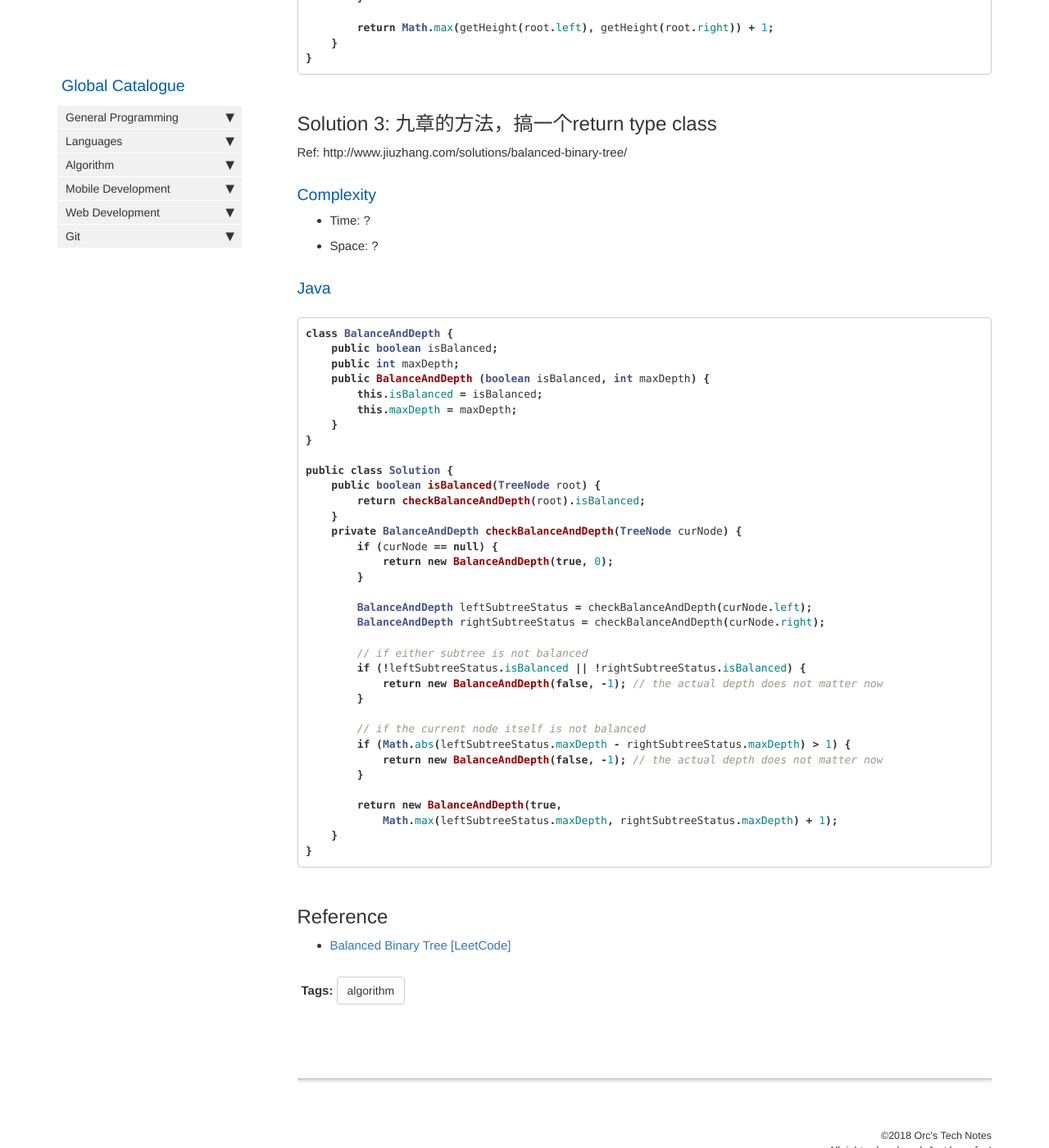
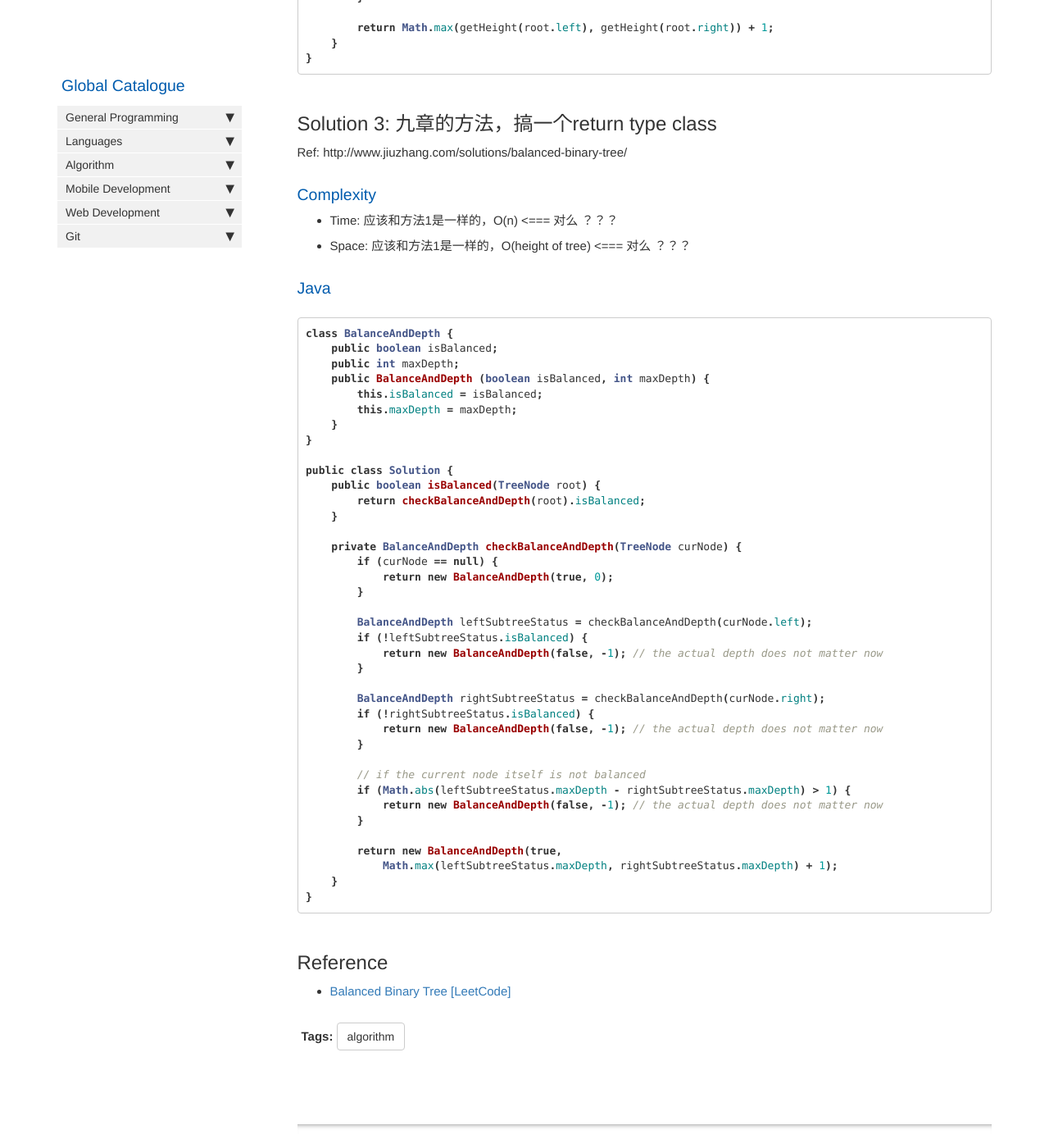
Before and after one commit to HungryOrc/hungryorc.github.io, a Jekyll site: the page built from pages/algorithm/algorithm_balanced_binary_tree.md, in a window 1280 px wide and 1400 px high, scrolled down 2415 px. Shown: the whole window at 82% size. Built offline with Jekyll 4.4.1, drawn with Linux system fonts in a browser that asks for light colours; nearby versions of some CDN libraries; comment, search, counter and statistics services are not loaded.

Commit message:
Update algorithm_balanced_binary_tree.md

````diff
--- a/pages/algorithm/algorithm_balanced_binary_tree.md
+++ b/pages/algorithm/algorithm_balanced_binary_tree.md
@@ -116,8 +116,8 @@ class Solution {
 Ref: http://www.jiuzhang.com/solutions/balanced-binary-tree/
 
 ### Complexity
-* Time: ?
-* Space: ?
+* Time: 应该和方法1是一样的，O(n)  <=== 对么 ？？？
+* Space: 应该和方法1是一样的，O(height of tree) <=== 对么 ？？？
 
 ### Java
 ```java
@@ -134,16 +134,19 @@ public class Solution {
     public boolean isBalanced(TreeNode root) {
         return checkBalanceAndDepth(root).isBalanced;
     }
+
     private BalanceAndDepth checkBalanceAndDepth(TreeNode curNode) {
         if (curNode == null) {
             return new BalanceAndDepth(true, 0);
         }
 
         BalanceAndDepth leftSubtreeStatus = checkBalanceAndDepth(curNode.left);
+        if (!leftSubtreeStatus.isBalanced) {
+            return new BalanceAndDepth(false, -1); // the actual depth does not matter now
+        }
+
         BalanceAndDepth rightSubtreeStatus = checkBalanceAndDepth(curNode.right);
-
-        // if either subtree is not balanced
-        if (!leftSubtreeStatus.isBalanced || !rightSubtreeStatus.isBalanced) {
+        if (!rightSubtreeStatus.isBalanced) {
             return new BalanceAndDepth(false, -1); // the actual depth does not matter now
         }
 
````
